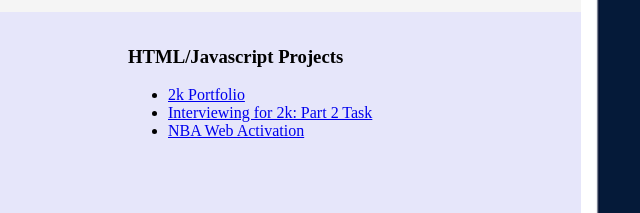
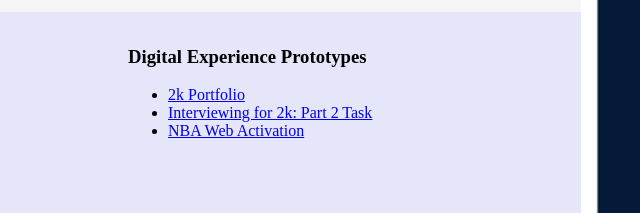
Before and after one commit to aileenho51/pubgrad, a plain HTML site: page index.html in a window 1280 px wide. Shown: the part 605-818 px from the top of the page, 509-1149 px from the left. Drawn offline with Linux system fonts and the light colour scheme.

Commit message:
Update index.html

```diff
--- a/index.html
+++ b/index.html
@@ -114,7 +114,7 @@
 		</div>
 
 		<div class="right">
-		<h3>HTML/Javascript Projects</h3>
+		<h3>Digital Experience Prototypes</h3>
 		<ul>
 		<li><a href="index.html">2k Portfolio</a></li>
 		<li><a href="Interview-Task-Pt2/index.html">Interviewing for 2k: Part 2 Task</a></li>
```
